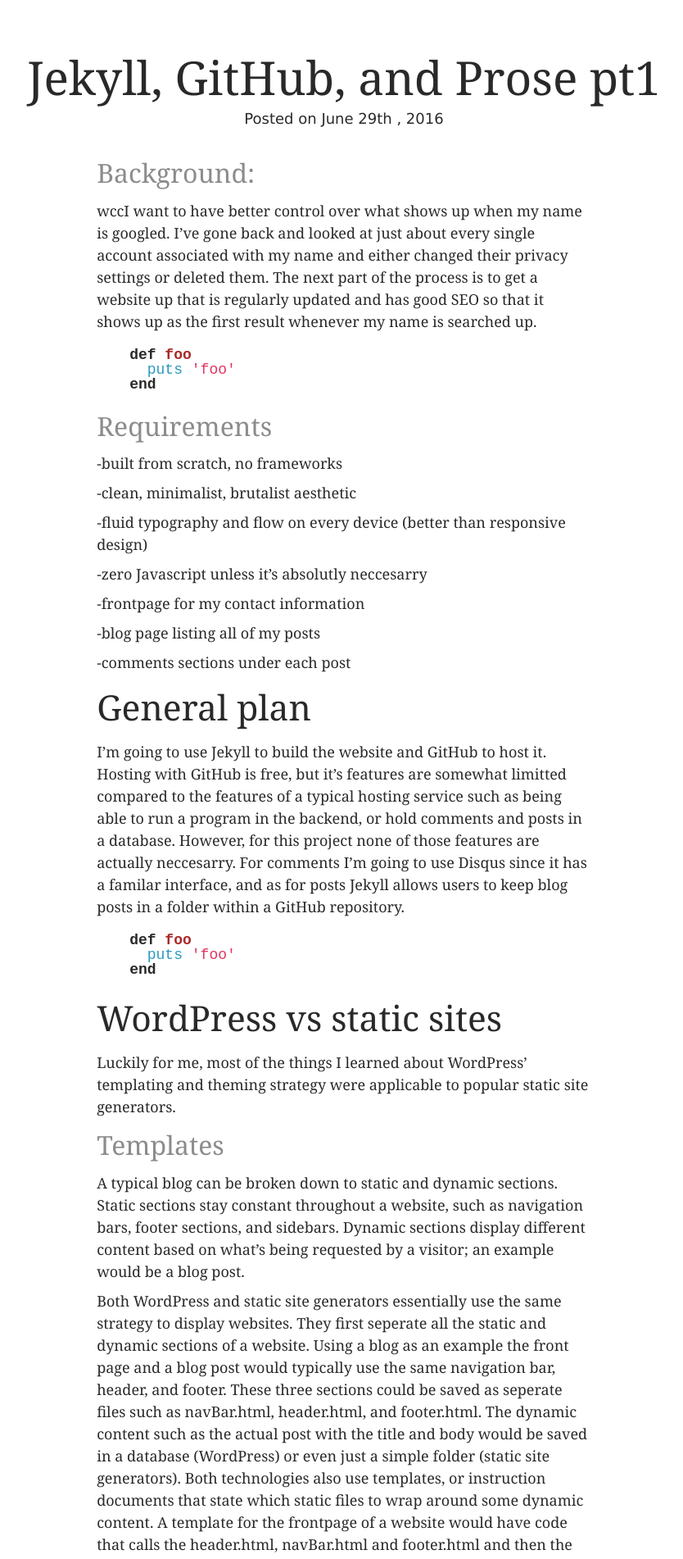
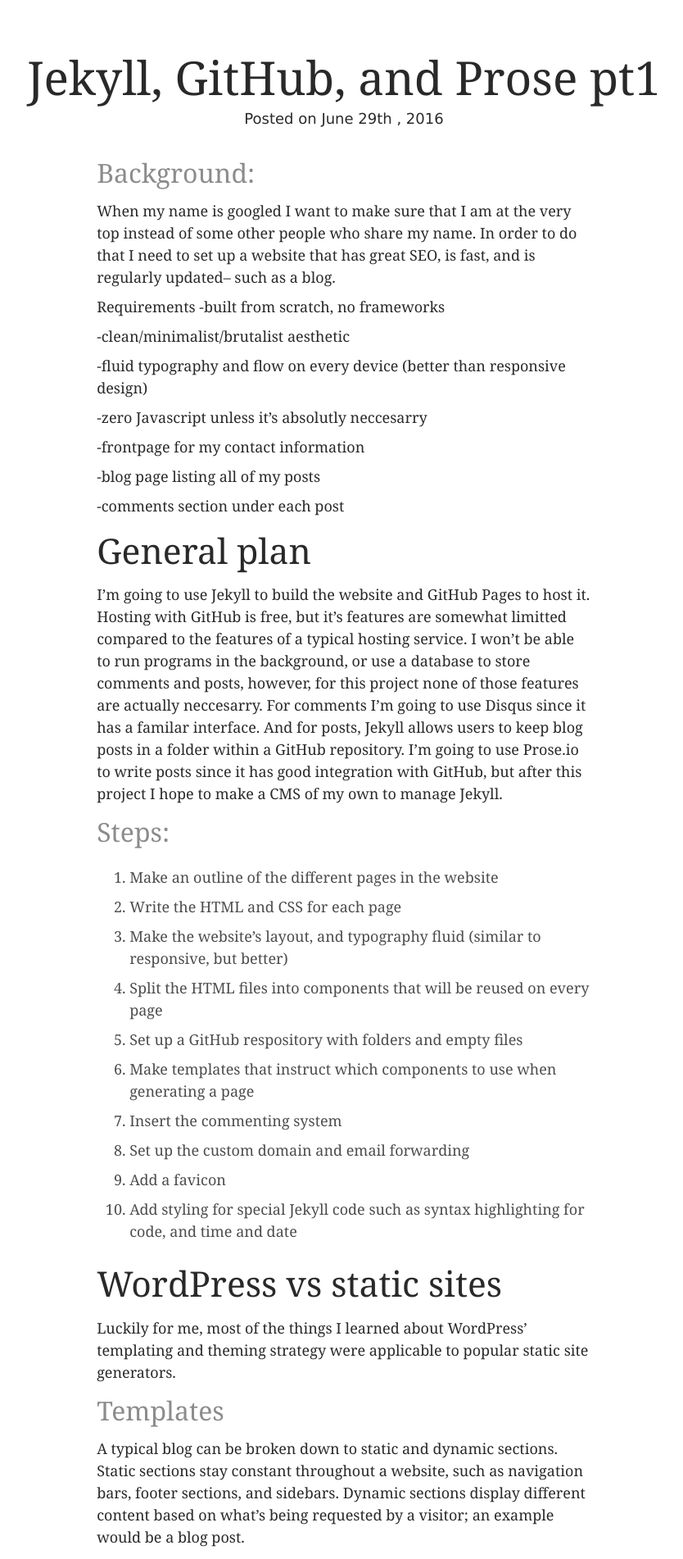
Before and after one commit to saimonhowlader/saimonhowlader.github.io, a Jekyll site: the page built from _posts/2016-06-29-Jekyll-GitHub-and-Prose-pt1.md, in a window 1280 px wide. Shown: the part 347-2249 px from the top of the page at 82% size, without its empty margins (220-1054 px from the left). Built offline with Jekyll 4.4.1, drawn with Linux system fonts in a browser that asks for light colours.

Commit message:
Updated 2016-06-29-Jekyll-GitHub-and-Prose-pt1.md

```diff
--- a/_posts/2016-06-29-Jekyll-GitHub-and-Prose-pt1.md
+++ b/_posts/2016-06-29-Jekyll-GitHub-and-Prose-pt1.md
@@ -10,20 +10,12 @@
 ---
 
 ### Background:
-wccI want to have better control over what shows up when my name is googled. I’ve gone back and looked at just about every single account associated with my name and either changed their privacy settings or deleted them. The next part of the process is to get a website up that is regularly updated and has good SEO so that it shows up as the first result whenever my name is searched up.
+When my name is googled I want to make sure that I am at the very top instead of some other people who share my name. In order to do that I need to set up a website that has great SEO, is fast, and is regularly updated-- such as a blog.
 
-
-{% highlight ruby %}
-def foo
-  puts 'foo'
-end
-{% endhighlight %}
-
-
-### Requirements
+Requirements
 -built from scratch, no frameworks
 
--clean, minimalist, brutalist aesthetic
+-clean/minimalist/brutalist aesthetic
 
 -fluid typography and flow on every device (better than responsive design)
 
@@ -33,18 +25,32 @@
 
 -blog page listing all of my posts
 
--comments sections under each post
+-comments section under each post
+
 
 ## General plan
-I'm going to use Jekyll to build the website and GitHub to host it. Hosting with GitHub is free, but it's features are somewhat limitted compared to the features of a typical hosting service such as being able to run a program in the backend, or hold comments and posts in a database. However, for this project none of those features are actually neccesarry. For comments I'm going to use Disqus since it has a familar interface, and as for posts Jekyll allows users to keep blog posts in a folder within a GitHub repository.
+I'm going to use Jekyll to build the website and GitHub Pages to host it. Hosting with GitHub is free, but it's features are somewhat limitted compared to the features of a typical hosting service. I won't be able to run programs in the background, or use a database to store comments and posts, however, for this project none of those features are actually neccesarry. For comments I'm going to use Disqus since it has a familar interface. And for posts, Jekyll allows users to keep blog posts in a folder within a GitHub repository. I'm going to use Prose.io to write posts since it has good integration with GitHub, but after this project I hope to make a CMS of my own to manage Jekyll.
 
-{% highlight ruby %}
-def foo
-  puts 'foo'
-end
-{% endhighlight %}
+### Steps:
+1. Make an outline of the different pages in the website
 
+2. Write the HTML and CSS for each page
 
+3. Make the website's layout, and typography fluid (similar to responsive, but better)
+
+4. Split the HTML files into components that will be reused on every page
+
+5. Set up a GitHub respository with folders and empty files
+
+6. Make templates that instruct which components to use when generating a page
+
+7. Insert the commenting system
+
+8. Set up the custom domain and email forwarding
+
+9. Add a favicon
+
+10. Add styling for special Jekyll code such as syntax highlighting for code, and time and date
 
 
 ## WordPress vs static sites
```
